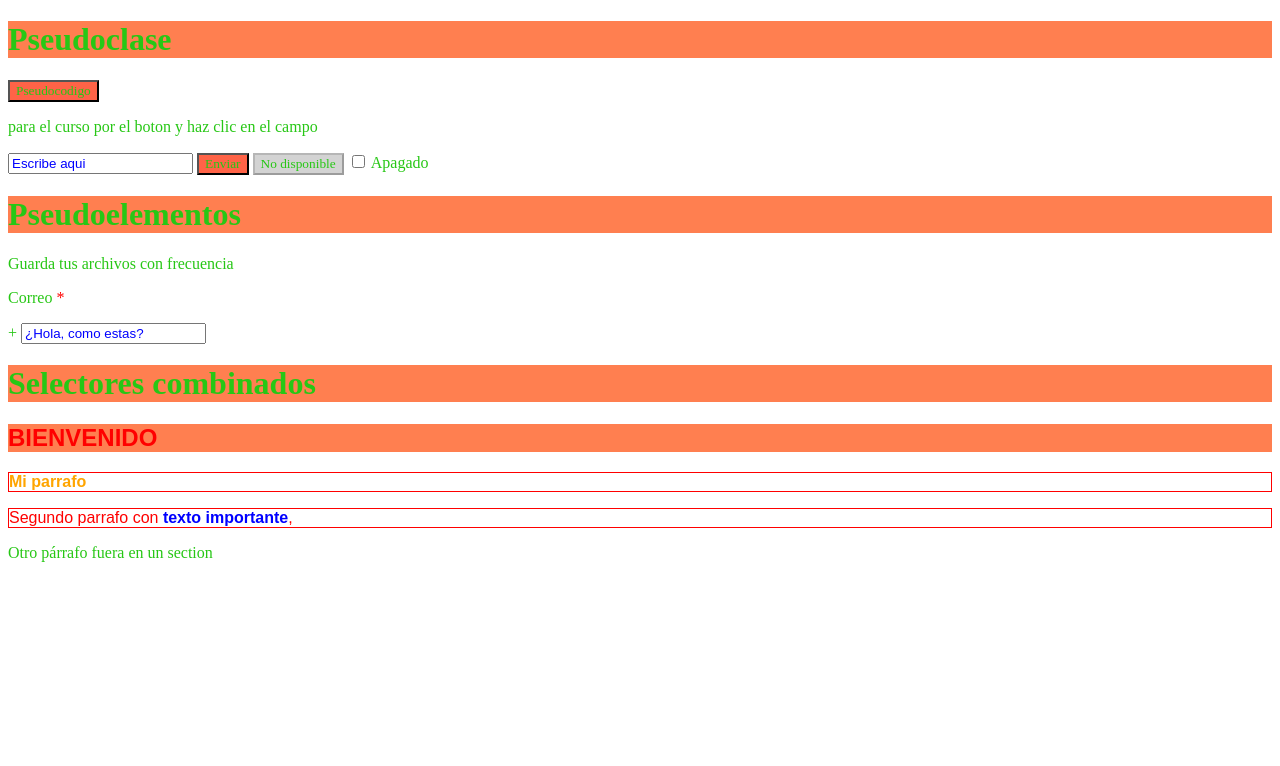
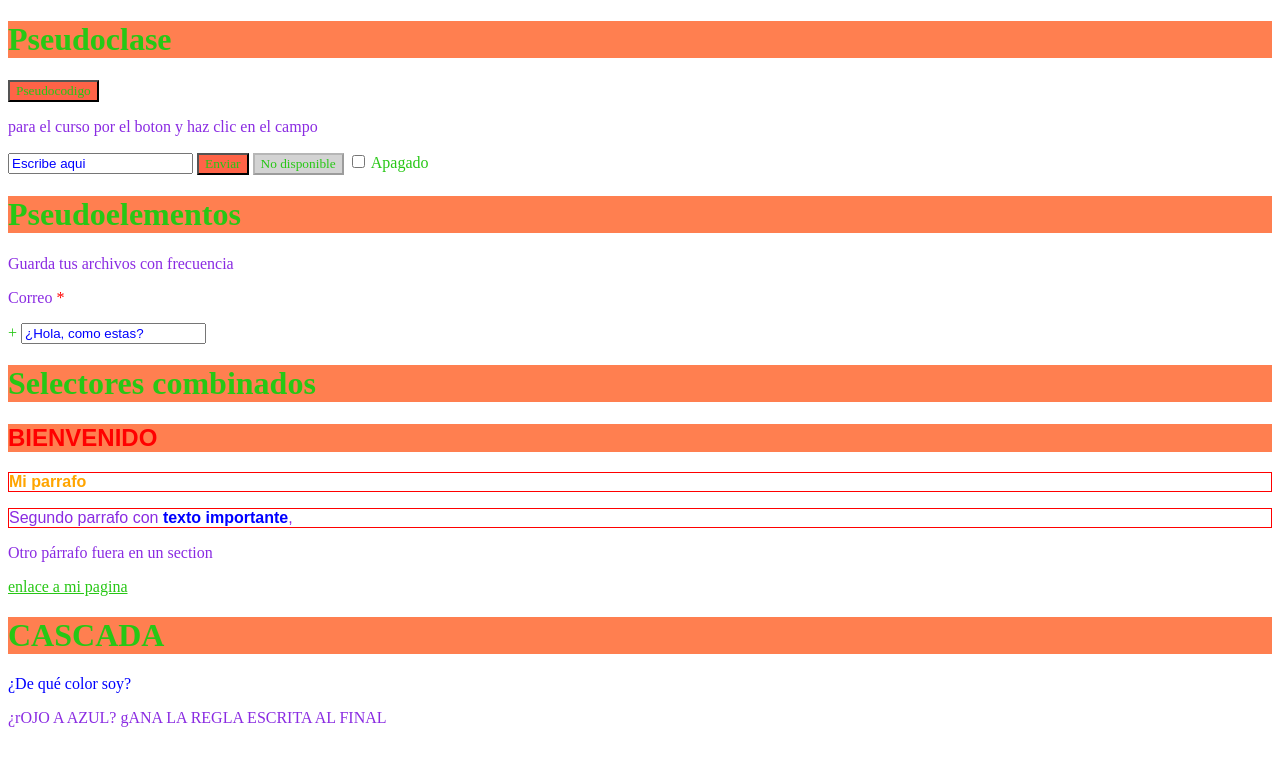
Before and after one commit to ThynTaN/bootcamp-frontend-python-lmv, a plain HTML site: page semana02/dia02-01-css_teoria_pseudoclases/index.html in a window 1280 px wide. Drawn offline with Linux system fonts and the light colour scheme.

Commit message:
semana02, dia02, css teoria

```diff
--- a/semana02/dia02-01-css_teoria_pseudoclases/index.html
+++ b/semana02/dia02-01-css_teoria_pseudoclases/index.html
@@ -83,6 +83,28 @@
             color: inherit;
             font-family: inherit;
         }
+
+        /* Cascada */
+
+        header {
+            color: green;
+        }
+
+        .texto {
+            color: red;
+        }
+
+        #cabecera {
+            color: blue;
+        }
+
+        P {
+            color: red;
+        }
+
+        p {
+            color: blueviolet /* Gana esta */
+        }
     </style>
 </head>
 <body>
@@ -109,7 +131,10 @@
     </article>
     <section>
         <p>Otro párrafo fuera en un section</p>
+        <a href="#"> enlace a mi pagina</a>
     </section>
-
+    <h1> CASCADA </h1>
+    <header id="cabecera" class="texto">¿De qué color soy?</header>
+    <P>¿rOJO A AZUL? gANA LA REGLA ESCRITA AL FINAL</P>
 </body>
 </html>
```
